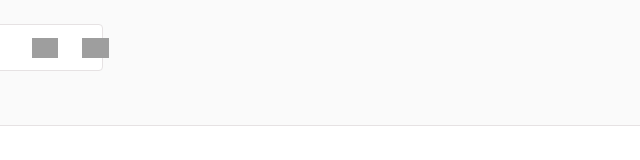
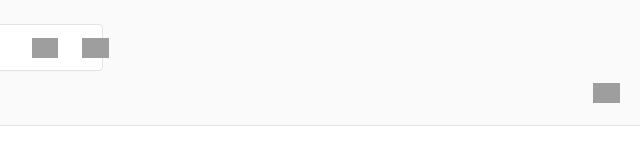
Before and after one commit to Brewall131/google-results, a plain HTML site: page index.html in a window 1280 px wide. Shown: the full height of the page, 640-1280 px from the left. Drawn offline with Linux system fonts and the light colour scheme; grey boxes are pictures that could not be loaded.

Commit message:
next update

```diff
--- a/index.html
+++ b/index.html
@@ -9,13 +9,26 @@
 	<!--TOP GRAY HEADER-->
 	<div id="top-gray-section">
 		<div id="inline-search">
+
+			<!-- inside the first aligned elemnt-->
 			<div class="one-line-search">
+
 				<img id="logo" src="https://patrickcoombe.com/wp-content/uploads/2015/09/new-google-logo-2015.png" alt="google logo">
+
+				<!--inside the search box -->
 				<div id="search-box">
 					<img id="mic" src="https://upload.wikimedia.org/wikipedia/commons/2/22/Google_microphone_logo.png" alt="google mic">
 					<img id="magnifying-glass" src="http://www.veripic.com/wp-content/uploads/magnifyglass.png" alt="search">
+				</div>
 
+				<div id="right-icons">
+					<img id="apps-icon" src="http://www.englewoodschools.net/sites/default/files/archive/images/GoogleAppsIcon.png">
+					<img id="google-notifications-icon" src="https://image.flaticon.com/icons/png/128/181/181539.png">
+					<img id="mermaid-icon" src="https://i.pinimg.com/736x/fe/c0/7c/fec07c69b1b3b0b669e8dc8097f142bc--mermaid-drawings-mermaid-tattoos.jpg">
 				</div>
+
+
+
 			</div>
 		</div>
 	</div>
--- a/stylesheet.css
+++ b/stylesheet.css
@@ -1,7 +1,9 @@
+
 body {
 	margin: 0;
 }
 
+/*??how to fix the scroll space so that 100% adjusts. Set to body rather than viewport? */
 #top-gray-section {
 	width: 100%;
 	height: 125px;
@@ -18,16 +20,17 @@ body {
 
 .one-line-search > * {
 	display:  inline-block;
-	position: relative;
 }
 
 #logo {
+	position: relative;
 	top: 5px;
 	left: 10px;
 	height: 50px;
 }
 
 #search-box {
+	position: relative;
 	background: white;
 	width: 650px;
 	height: 45px;
@@ -53,3 +56,14 @@ body {
 #magnifying-glass {
 	left: 600px;
 }
+
+/*??figure out why I can't merge this with #searchbox > img */
+#right-icons > img {
+	position:  absolute;
+	right: 0;
+	display: inline-block;
+	height: 20px;
+	margin-top: 12.5px;
+	margin-bottom: 12.5px;
+	padding-right: 20px;
+}
```
